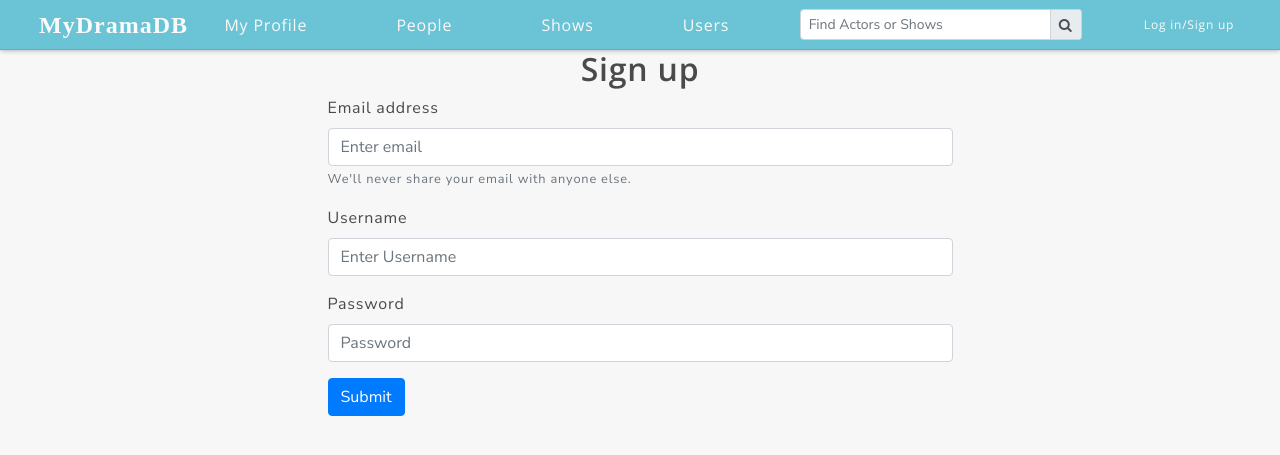
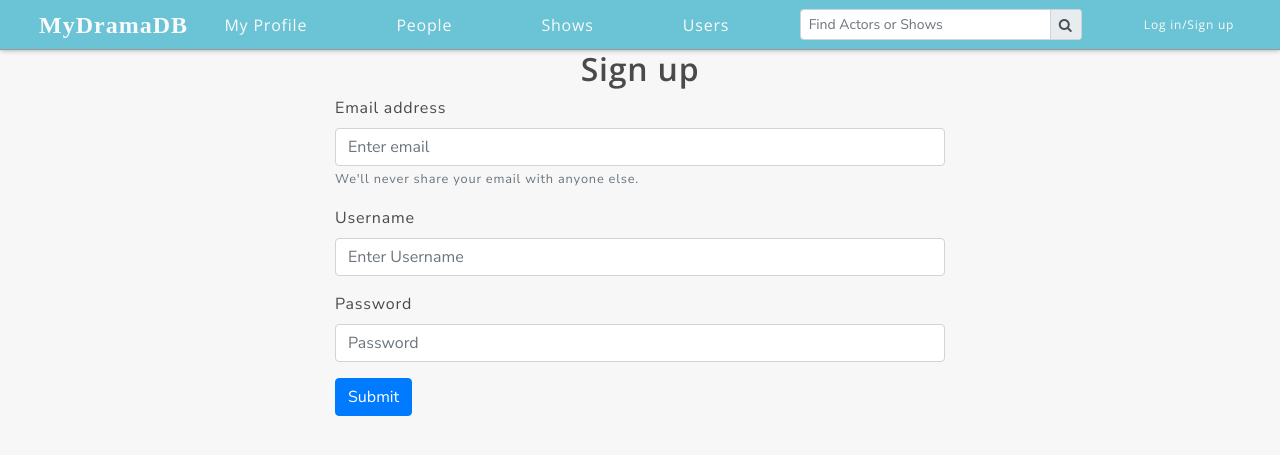
Before and after one commit to emilyzhang242/drama-db, a Django app: template templates/profile/sign-up.html in a window 1280 px wide. Shown: the top 455 px of the page. Run offline with Django 3.2, Linux system fonts and the light colour scheme; the template is opened without the code that fills it, so the values that code supplies are empty; style sheets or scripts are compiled from the project's sources; some libraries are stand-ins or nearby versions; some web fonts are replaced.

Commit message:
added containers to all pages

```diff
--- a/templates/actors/actor_page.html
+++ b/templates/actors/actor_page.html
@@ -2,6 +2,7 @@
 {% load static %}
 {% block title %}{{actor.stage_name}}{% endblock %}
 {% block content %}
+<div class='container-fluid'>
 	<div id="actor-image" style="background-image:url({% static '/images/neo_hou.jpg' %})">
 		<div id='actor-box'>
 			<h2 class='black text-center pt-3'>{{actor.stage_name}}</h2>
@@ -17,8 +18,6 @@
 	<div id='actor-content'>
 		<div class="row">
 			<!-- scrollbar -->
-
-
 			<div class='col-2 content-scrollbar mt-4 mb-4'>
 
 				<!--scrollbar dot -->
@@ -32,7 +31,6 @@
 					</ul>
 				</div>
 			</div>
-
 
 			<!-- actual content -->
 			<div class='col-10 content-main'>
@@ -79,6 +77,7 @@
 				</div>
 			</div>
 		</div>
+	</div>
 
 {% endblock %}
 {% block scripts %}
--- a/templates/actors/actors_home.html
+++ b/templates/actors/actors_home.html
@@ -2,6 +2,7 @@
 {% load static %}
 {% block title %}People{% endblock %}
 {% block content %}
+<div class='container-fluid'>
 	<div class='topbar-ad'></div>
 	<div class='row'>
 		<div class='col-3 text-center'>
@@ -34,6 +35,7 @@
 			</div>
 		</div>
 	</div>
+</div>
 
 {% endblock %}
 {% block scripts %}
--- a/templates/actors/add_actor.html
+++ b/templates/actors/add_actor.html
@@ -2,6 +2,7 @@
 {% load static %}
 {% block title %}Add Actor{% endblock %}
 {% block content %}
+<div class='container-fluid'>
 	<div class="text-center">
 		<h2>Add Actor</h2>
 	</div>
@@ -45,7 +46,7 @@
 
 		</div>
 	</div>
-
+</div>
 {% endblock %}
 {% block scripts %}
 {% endblock %}
--- a/templates/profile/newsfeed.html
+++ b/templates/profile/newsfeed.html
@@ -2,6 +2,7 @@
 {% load static %}
 {% block title %}Newsfeed{% endblock %}
 {% block content %}
+<div class='container-fluid'>
 	<div class="text-center nav-fill w-100">
 		<h1>News Feed</h1>
 	</div>
@@ -14,6 +15,7 @@
 		<div class='col-3'>
 		</div>
 	</div>
+</div>
 
 {% endblock %}
 {% block scripts %}
--- a/templates/profile/sign-up.html
+++ b/templates/profile/sign-up.html
@@ -3,6 +3,7 @@
 {% block title %}Sign Up{% endblock %}
 
 {% block content %}
+<div class='container-fluid'>
 	<div class="text-center">
 		<h2>Sign up</h2>
 	</div>
@@ -31,6 +32,7 @@
 		<div class='col-3'>
 		</div>
 	</div>
+</div>
 {% endblock %}
 
 {% block scripts %}
--- a/templates/registration/login.html
+++ b/templates/registration/login.html
@@ -3,6 +3,7 @@
 {% block title %}Sign Up{% endblock %}
 
 {% block content %}
+<div class='container-fluid'>
 	<div class="text-center">
 		<h2>Sign up</h2>
 	</div>
@@ -20,6 +21,7 @@
 		<div class='col-3'>
 		</div>
 	</div>
+</div>
 {% endblock %}
 
 {% block scripts %}
```
Lines whose indentation alone changed are shown as unchanged.
